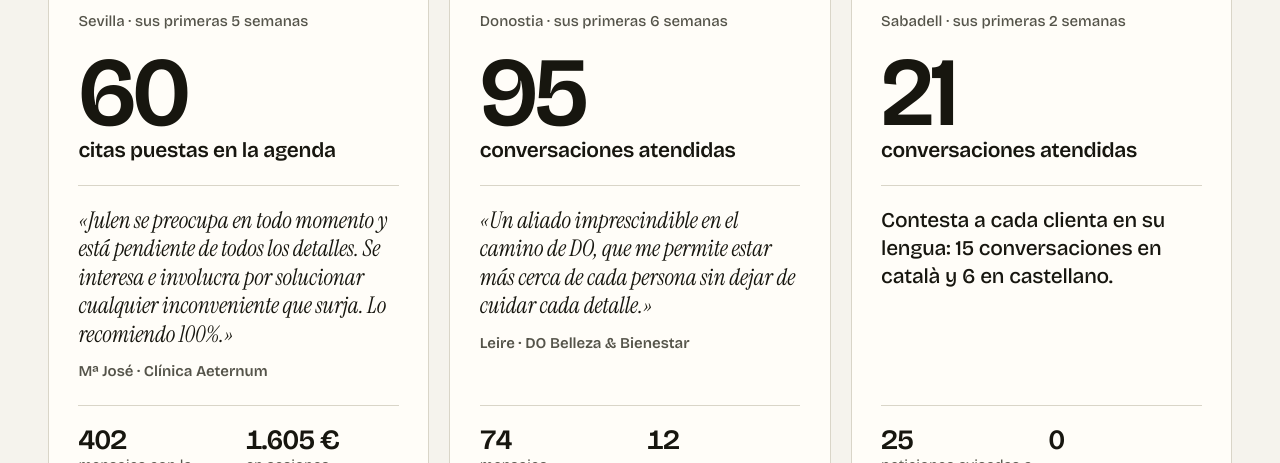
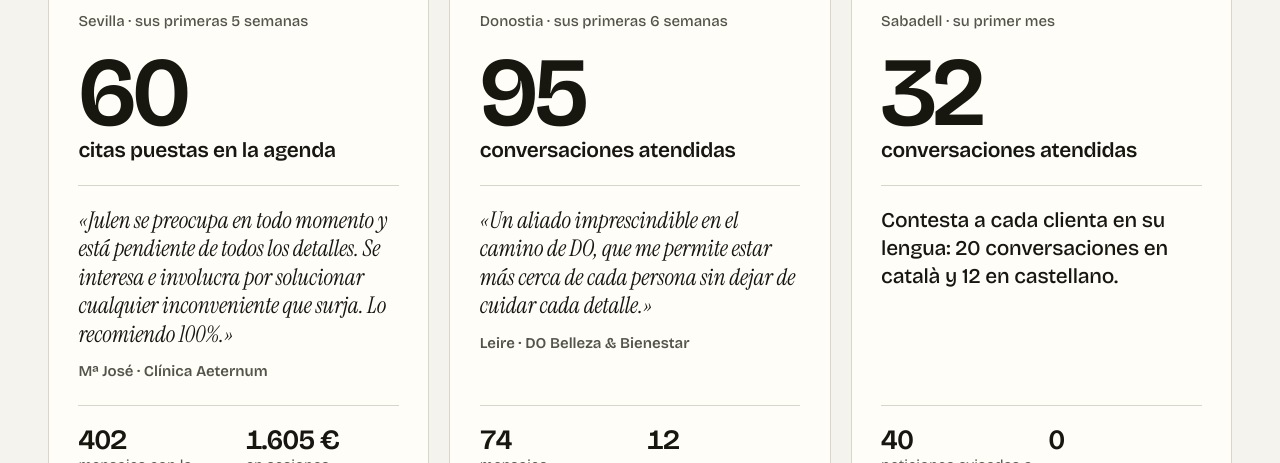
Before and after one commit to JulenSeekIA/SeekIA-web, a plain HTML site: page index.html in a window 1280 px wide. Shown: the part 2337-2800 px from the top of the page. Drawn offline with Linux system fonts and the light colour scheme.

Commit message:
Gemma: cifras de su primer mes (28 oct - 26 nov)
32 conversaciones (20 en catalán, 12 en castellano), 40 peticiones avisadas, 0 sin atender.

Co-Authored-By: Claude Opus 5.5 <noreply@anthropic.com>

```diff
--- a/index.html
+++ b/index.html
@@ -70,7 +70,7 @@
         <ul class="prueba">
           <li><b class="num">60</b><span>citas puestas en 5 semanas</span><small>Clínica Aeternum · Sevilla</small><img src="assets/v6/pala-aeternum-mini.webp" alt="" width="753" height="657" decoding="async"></li>
           <li><b class="num">95</b><span>conversaciones en 6 semanas</span><small>DO Belleza &amp; Bienestar · Donostia</small><img src="assets/v6/pala-do-mini.webp" alt="" width="686" height="610" decoding="async"></li>
-          <li><b class="num">21</b><span>conversaciones en 2 semanas</span><small>Centre de Teràpies · Sabadell</small><img src="assets/v6/pala-gemma-mini.webp" alt="" width="668" height="706" decoding="async"></li>
+          <li><b class="num">32</b><span>conversaciones en 1 mes</span><small>Centre de Teràpies · Sabadell</small><img src="assets/v6/pala-gemma-mini.webp" alt="" width="668" height="706" decoding="async"></li>
         </ul>
       </div>
     </div>
@@ -146,12 +146,12 @@
           <div class="caso__arriba">
             <div class="caso__pala"><img class="flota flota--c" src="assets/v6/pala-gemma.webp" alt="" width="668" height="706" loading="lazy" decoding="async"></div>
             <p class="caso__marca"><img src="assets/v6/gemma-logo.svg" alt="Centre de Teràpies" width="458" height="88" loading="lazy" style="--alto:36px"></p>
-            <p class="caso__donde">Sabadell · sus primeras 2 semanas</p>
+            <p class="caso__donde">Sabadell · su primer mes</p>
           </div>
-          <p class="caso__cifra"><b class="num" data-cuenta="21">21</b><span>conversaciones atendidas</span></p>
-          <p class="caso__cita caso__cita--hecho">Contesta a cada clienta en su lengua: 15 conversaciones en català y 6 en castellano.</p>
+          <p class="caso__cifra"><b class="num" data-cuenta="32">32</b><span>conversaciones atendidas</span></p>
+          <p class="caso__cita caso__cita--hecho">Contesta a cada clienta en su lengua: 20 conversaciones en català y 12 en castellano.</p>
           <ul class="caso__datos">
-            <li><b class="num">25</b><span>peticiones avisadas a Gemma</span></li>
+            <li><b class="num">40</b><span>peticiones avisadas a Gemma</span></li>
             <li><b class="num">0</b><span>sin atender</span></li>
           </ul>
         </article>
```
